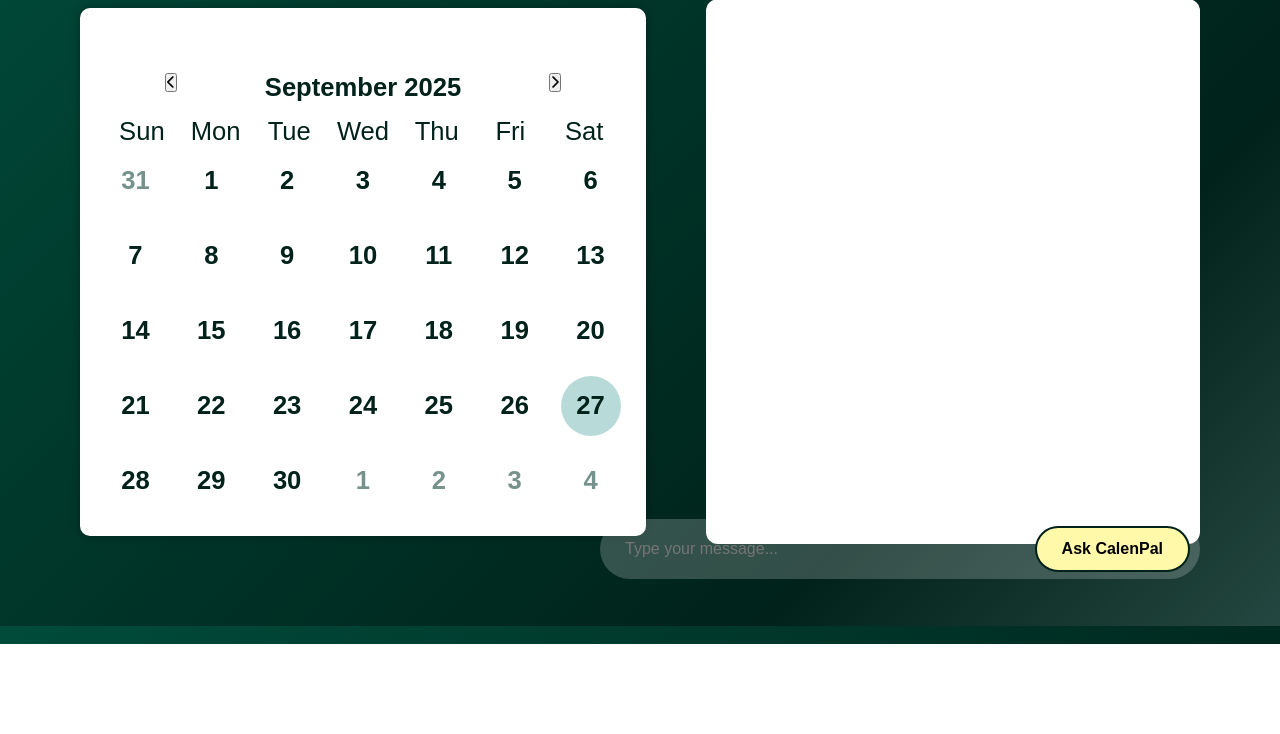
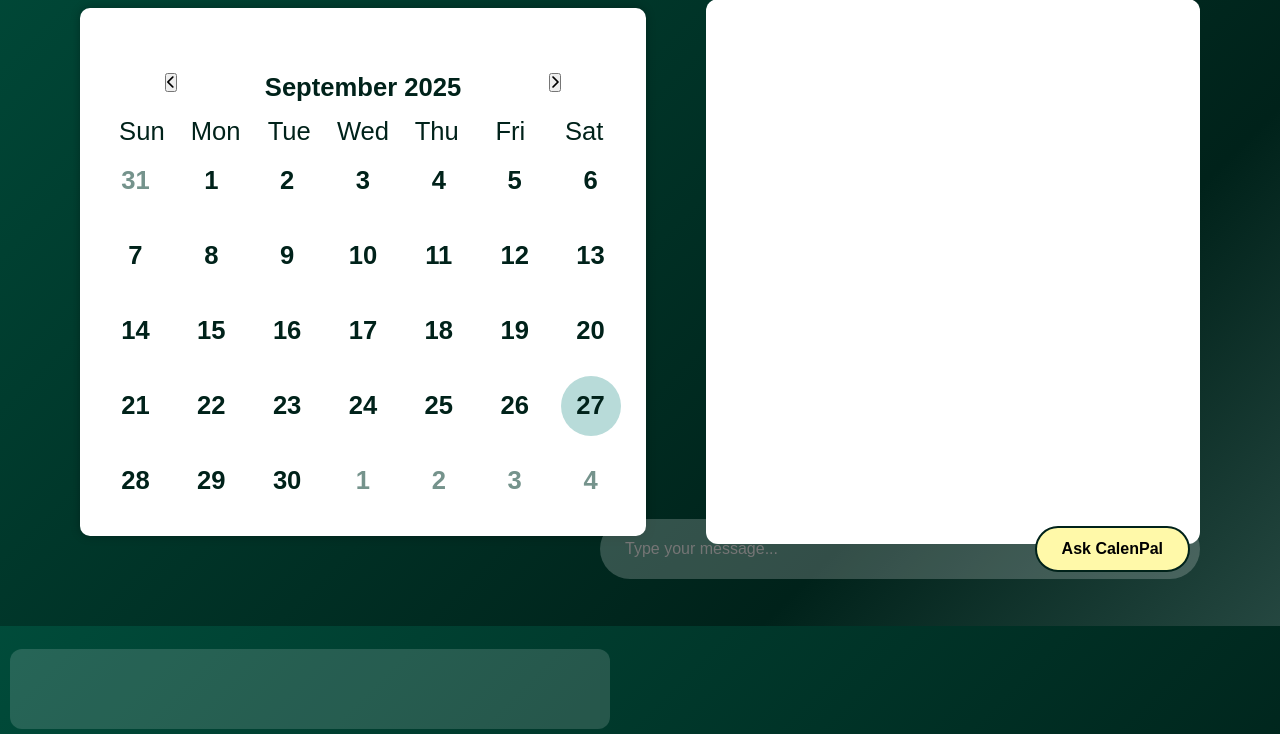
Before and after one commit to LettuceLeaf898/CalenPal, a Flask app: page / in a window 1280 px wide. Shown: the part 174-908 px from the top of the page. Before the commit the page ends 818 px from the top, so only its background shows below. Run offline with Flask 3, Linux system fonts and the light colour scheme.

Commit message:
output + temp scrollbar

```diff
--- a/framework/index.html
+++ b/framework/index.html
@@ -99,6 +99,11 @@
     </form>
   </div>
 
+  <!-- Bottom Output -->
+  <div class="response-container">
+    <div id="responseBox" class="response-box"></div>
+  </div>
+
   <script>
 
     // Handle ask form submit
@@ -118,7 +123,7 @@
         console.log("Backend response:", data);
 
         // Show only latest response
-        document.getElementById("responseBox").innerText = data.reply || "No response";
+        document.getElementById("responseBox").innerText = JSON.parse(data).body || "No response";
       } catch (error) {
         console.error("Error:", error);
       }
--- a/static/style.css
+++ b/static/style.css
@@ -4,7 +4,7 @@
       color: white;
       height: 100vh;
       width: 100vw;
-      overflow: hidden; /* removes scrollbars */
+      overflow: auto; /* removes scrollbars */
       display: flex;
       flex-direction: column;
       background: linear-gradient(135deg, #00674F -50%, #00221A , #B8DBD9 200%);
@@ -336,6 +336,26 @@ dialog[open]::backdrop {
   background: rgba(0,0,0,0.5);
 }
 
+.response-container {
+  width: 100%;
+  display: flex;
+  justify-content: left;
+  padding: 5px 10px; /* same side padding as input bar */
+  box-sizing: border-box;
+}
+
+.response-box {
+  width: 600px;
+  min-height: 80px;
+  max-height: 200px;
+  background: rgba(255, 255, 255, 0.15);
+  border-radius: 12px;
+  padding: 15px;
+  color: white;
+  font-size: 1rem;
+  overflow-y: auto; /* scroll if response is too long */
+  word-wrap: break-word;
+}
 
 
 /* When showModal() is used, the browser automatically
```
